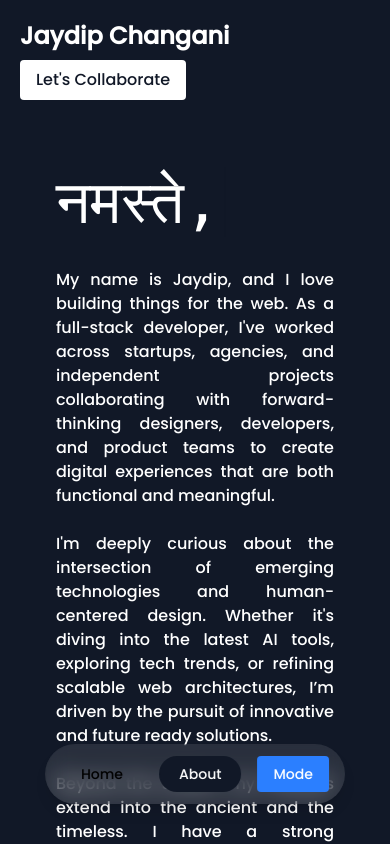
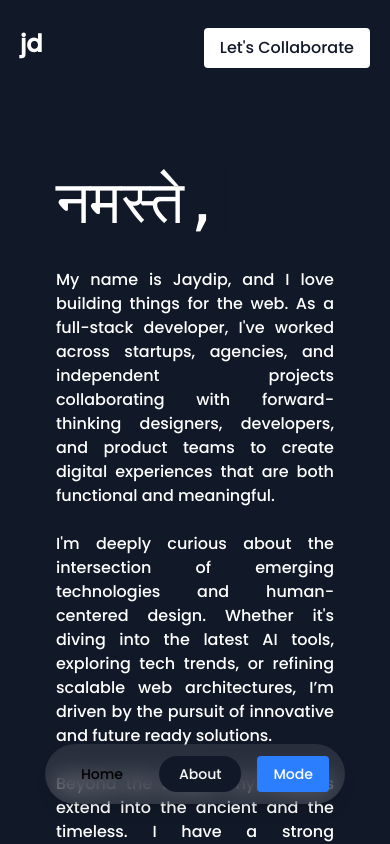
Before and after one commit to jaydipchangani/jaydip-next-js-portfolio, a Next.js app: page /about in a window 390 px wide. Shown: the top 844 px of the page. Built offline with nearby package versions, Linux system fonts and the light colour scheme.

Commit message:
make header responsive by adding mobile-friendly name display

```diff
--- a/app/about/page.js
+++ b/app/about/page.js
@@ -12,7 +12,10 @@ export default function AboutPage() {
             {/* Responsive Fixed Header */}
             <header className="text-white flex flex-wrap justify-between items-center fixed top-0 left-0 right-0 bg-[#111827] px-5 md:px-10 pt-5 md:pt-10 z-50">
                 <Link href="/">
-                    <h1 className="text-2xl font-bold">Jaydip Changani</h1>
+                    <h1 className="text-2xl font-bold">
+          <span className="block md:hidden">jd</span>
+          <span className="hidden md:block">Jaydip Changani</span>
+        </h1>
                 </Link>
                 <a href="https://www.linkedin.com/in/jaydip-changani" className="mt-2 md:mt-0">
                     <button className="bg-white text-[#111827] px-4 py-2 rounded hover:scale-95 transition">
```
